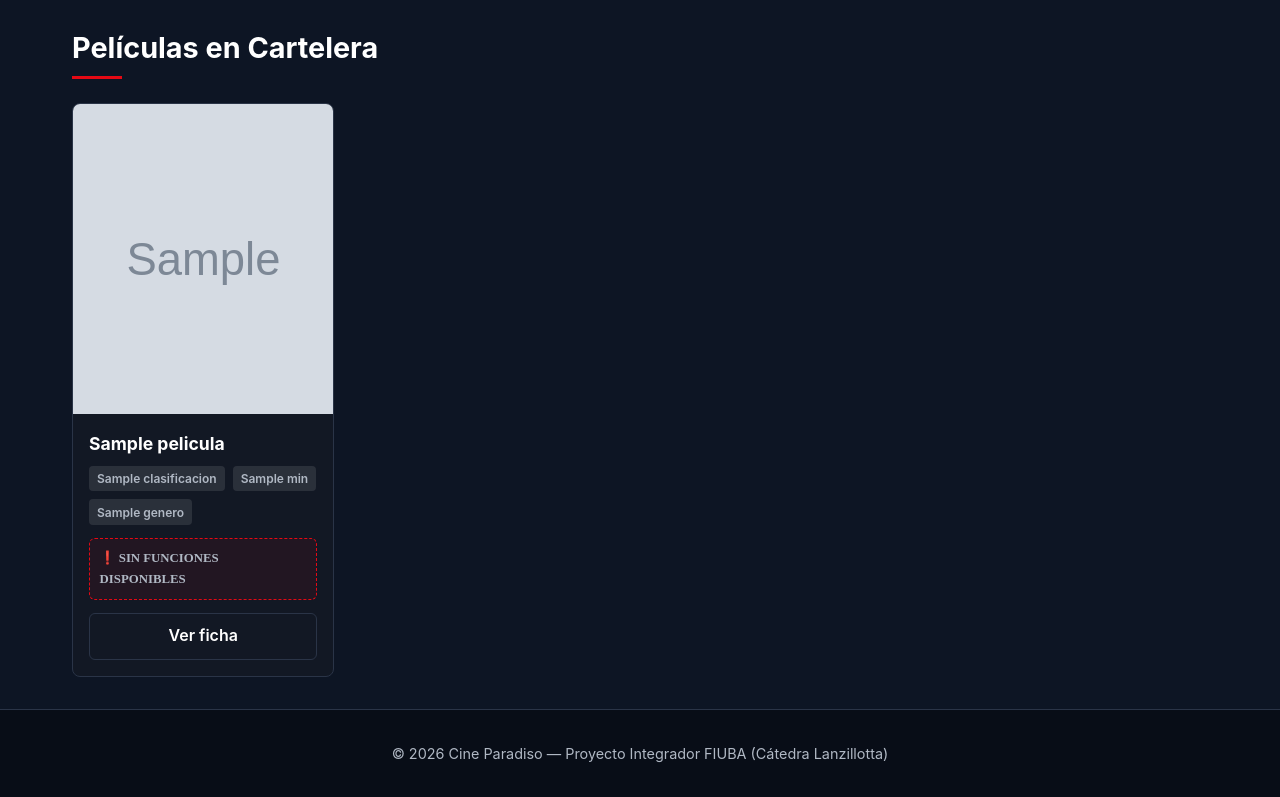
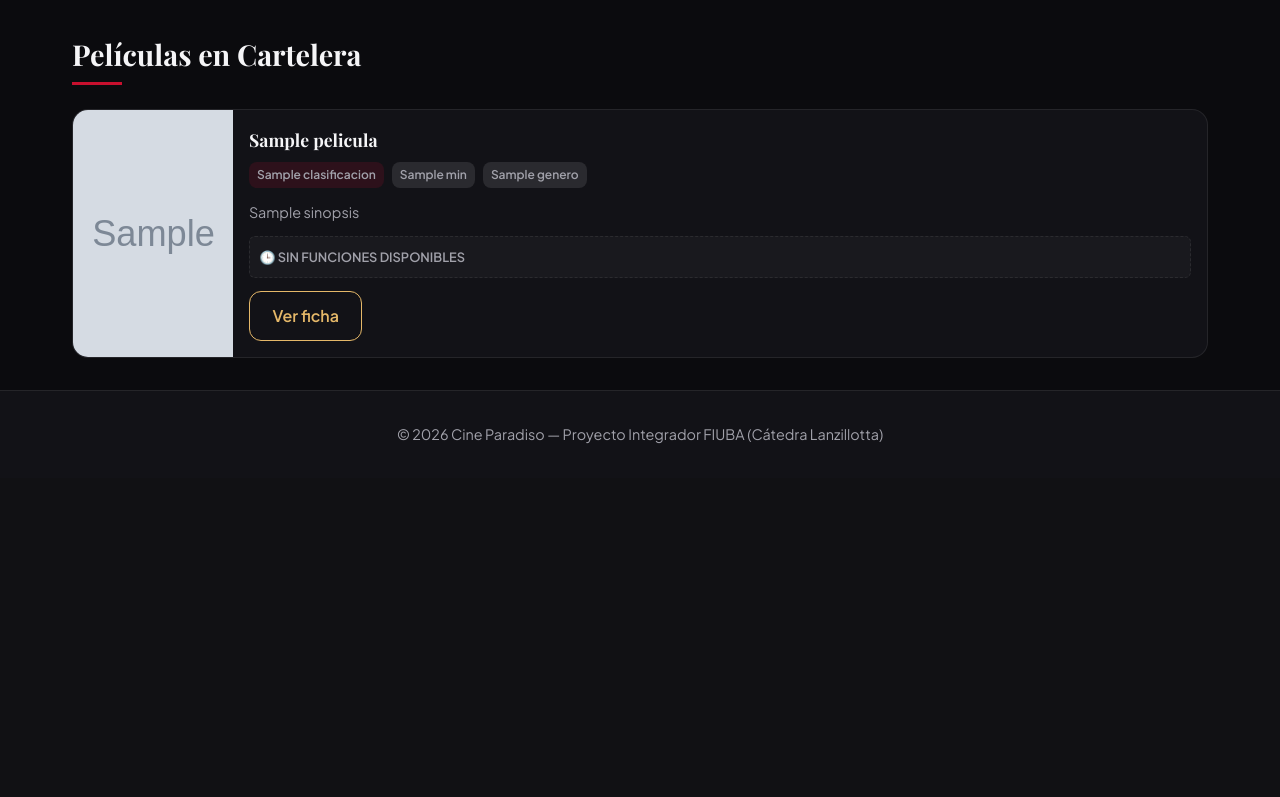
Before and after one commit to lutzio07/Front---Cine-Paradiso, a Flask app: template templates/pages/index.html in a window 1280 px wide. Shown: the part 471-1268 px from the top of the page. After the commit the page ends 915 px from the top, so only its background shows below. Run offline with Flask 3, Linux system fonts and the light colour scheme; the template is opened without the code that fills it: most values are stand-ins (such as "Sample title", 1, 10 or a date in 2020); grey boxes marked "Sample" are stand-in pictures.

Commit message:
style: paleta, tipografías, filas horizontales y vista de celular según el mockup

```diff
--- a/static/css/styles.css
+++ b/static/css/styles.css
@@ -1,19 +1,23 @@
 /* ==========================================================================
    ESTILOS GLOBALES - CINE PARADISO
    Modo Oscuro Cinematográfico
-   Paleta: Fondo #0D1524, Tarjetas #121824 / #1E2536, Acento Rojo #E50914, Texto Blanco
+   Paleta: Fondo #0B0B0E, Tarjetas #121217 / #1A1A22, Acento Rojo #C8102E, Dorado #E5B869, Texto #F5F5F7
    ========================================================================== */
 
 :root {
-    --bg-main: #0D1524;
-    --bg-card: #121824;
-    --bg-card-hover: #1E2536;
-    --accent-red: #E50914;
-    --accent-red-hover: #B80710;
-    --text-primary: #FFFFFF;
-    --text-secondary: #B0B8C4;
-    --border-color: #2A3447;
-    --font-family: 'Inter', -apple-system, BlinkMacSystemFont, 'Segoe UI', Roboto, sans-serif;
+    --bg-main: #0B0B0E;
+    --bg-card: #121217;
+    --bg-card-hover: #1A1A22;
+    --accent-red: #C8102E;
+    --accent-red-hover: #9E0B22;
+    --text-primary: #F5F5F7;
+    --text-secondary: #A1A1AA;
+    --border-color: rgba(255, 255, 255, 0.08);
+    --font-family: 'Plus Jakarta Sans',sans-serif, -apple-system, BlinkMacSystemFont, 'Segoe UI', Roboto, sans-serif;
+    --font-title: 'Playfair Display', serif;
+    --accent-gold: #E5B869;
+    --accent-gold-alt:#D4AF37;
+    --text-muted: #63636E;
 }
 
 * {
@@ -39,7 +43,7 @@ a {
 
 /* NAVBAR */
 .navbar {
-    background-color: rgba(13, 21, 36, 0.95);
+    background-color: rgba(11, 11, 14, 0.8);
     border-bottom: 1px solid var(--border-color);
     padding: 1rem 2rem;
     display: flex;
@@ -48,7 +52,7 @@ a {
     position: sticky;
     top: 0;
     z-index: 1000;
-    backdrop-filter: blur(10px);
+    backdrop-filter: blur(16px);
 }
 
 .navbar-brand {
@@ -84,8 +88,8 @@ a {
 /* BUTTONS */
 .btn {
     display: inline-block;
-    padding: 0.6rem 1.4rem;
-    border-radius: 6px;
+    padding: 0.7rem 1.4rem;
+    border-radius: 0.75rem;
     font-weight: 600;
     cursor: pointer;
     border: none;
@@ -101,22 +105,22 @@ a {
 .btn-primary:hover {
     background-color: var(--accent-red-hover);
     transform: translateY(-2px);
+    box-shadow: 0 8px 24px -2px rgba(200, 16, 46, 0.35);
 }
 
 .btn-outline {
     background-color: transparent;
-    border: 1px solid var(--border-color);
-    color: var(--text-primary);
+    border: 1.5px solid var(--accent-gold);
+    color: var(--accent-gold);
 }
 
 .btn-outline:hover {
-    border-color: var(--accent-red);
-    color: var(--accent-red);
+    background-color: rgba(229,184,105,0.08);
 }
 
 /* HERO SECTION */
 .hero {
-    background: linear-gradient(180deg, rgba(13,21,36,0.3) 0%, var(--bg-main) 100%),
+    background: linear-gradient(180deg, rgba(11,11,14,0.3) 0%, var(--bg-main) 100%),
                 url('https://images.unsplash.com/photo-1489599849927-2ee91cede3ba?auto=format&fit=crop&w=1600&q=80') center/cover no-repeat;
     padding: 5rem 2rem;
     text-align: center;
@@ -124,8 +128,9 @@ a {
 
 .hero h1 {
     font-size: 2.8rem;
-    font-weight: 900;
+    font-weight: 700;
     margin-bottom: 1rem;
+    font-family: var(--font-title);
 }
 
 .hero h1 span {
@@ -153,6 +158,7 @@ a {
     margin-bottom: 1.5rem;
     position: relative;
     padding-bottom: 0.5rem;
+    font-family: var(--font-title);
 }
 
 .section-title::after {
@@ -166,9 +172,108 @@ a {
 }
 
 .movie-grid {
-    display: grid;
-    grid-template-columns: repeat(auto-fill, minmax(220px, 1fr));
-    gap: 1.8rem;
+    display: flex;
+    flex-direction: column;
+    gap: 1rem;
+}
+
+/* MOVIE CARD */
+.movie-card {
+    background-color: var(--bg-card);
+    border: 1px solid var(--border-color);
+    border-radius: 1rem;
+    overflow: hidden;
+    transition: transform 0.3s ease, border-color 0.3s ease;
+    display: flex;
+}
+
+.movie-card:hover {
+    transform: translateY(-6px);
+    border-color: var(--accent-red);
+    background-color: var(--bg-card-hover);
+}
+
+.movie-poster {
+    width: 160px;
+    align-self: stretch;
+    object-fit: cover;
+    background-color: #1A1A22;
+    flex-shrink: 0;
+    aspect-ratio: 2 / 3;
+}
+
+.movie-body {
+    padding: 1rem;
+    display: flex;
+    flex-direction: column;
+    flex-grow: 1;
+}
+
+.movie-title {
+    font-size: 1.1rem;
+    font-weight: 700;
+    margin-bottom: 0.5rem;
+    font-family: var(--font-title);
+}
+
+.movie-meta {
+    display: flex;
+    gap: 0.5rem;
+    margin-bottom: 0.8rem;
+    flex-wrap: wrap;
+}
+
+.movie-aviso {
+    border: 1px dashed var(--border-color);
+    border-radius: 6px;
+    padding: 0.6rem;
+    background-color: rgba(255,255,255, 0.03);
+    color: var(--text-secondary);
+    font-size: 0.8rem;
+    margin-bottom: 0.8rem;
+    font-weight: 600;
+    text-transform: uppercase;
+}
+
+.movie-sinopsis {
+    color: var(--text-secondary);
+    font-size: 0.9rem;
+    margin-bottom: 0.8rem;
+    display: -webkit-box;
+    -webkit-line-clamp: 3;
+    -webkit-box-orient: vertical;
+    overflow: hidden;
+}
+
+.badge {
+    background-color: rgba(255, 255, 255, 0.1);
+    color: var(--text-secondary);
+    padding: 0.2rem 0.5rem;
+    border-radius: 0.5rem;
+    font-size: 0.75rem;
+    font-weight: 600;
+    white-space: nowrap;
+}
+
+.badge-red {
+    background-color: rgba(200,16,46,0.15);
+    font-family: var(--accent-red)
+}
+.movie-card .btn {
+    margin-top: auto;
+    width: fit-content;
+    align-self: flex-start;
+}
+
+/* FOOTER */
+.footer {
+    margin-top: auto;
+    background-color: #121217;
+    border-top: 1px solid var(--border-color);
+    padding: 2rem;
+    text-align: center;
+    color: var(--text-secondary);
+    font-size: 0.9rem;
 }
 
 @media (max-width: 640px) {
@@ -176,6 +281,7 @@ a {
         flex-direction: column;
         gap: 1rem;
         padding: 1rem;
+        position: static;
     }
 
     .navbar-nav {
@@ -191,87 +297,19 @@ a {
     .container {
         padding: 1rem;
     }
-}
 
-/* MOVIE CARD */
     .movie-card {
-    background-color: var(--bg-card);
-    border: 1px solid var(--border-color);
-    border-radius: 8px;
-    overflow: hidden;
-    transition: transform 0.3s ease, border-color 0.3s ease;
-    display: flex;
         flex-direction: column;
     }
 
-.movie-card:hover {
-    transform: translateY(-6px);
-    border-color: var(--accent-red);
-    background-color: var(--bg-card-hover);
+    .movie-card .btn {
+        width: 100%;
     }
-
     .movie-poster {
         width: 100%;
-    height: 310px;
-    object-fit: cover;
-    background-color: #1a2233;
+        height: auto;
+        min-height: 0;
+        aspect-ratio: 2/3;
+        object-position: top;
     }
-
-.movie-body {
-    padding: 1rem;
-    display: flex;
-    flex-direction: column;
-    flex-grow: 1;
 }
-
-.movie-title {
-    font-size: 1.1rem;
-    font-weight: 700;
-    margin-bottom: 0.5rem;
-}
-
-.movie-meta {
-    display: flex;
-    gap: 0.5rem;
-    margin-bottom: 0.8rem;
-    flex-wrap: wrap;
-}
-
-.movie-aviso {
-    border: 1px dashed var(--accent-red);
-    border-radius: 6px;
-    padding: 0.6rem;
-    background-color: rgba(229, 9, 20, 0.08);
-    color: var(--text-secondary);
-    font-size: 0.8rem;
-    margin-bottom: 0.8rem;
-    font-family: 'Roboto Slab', serif;
-    font-weight: 600;
-    text-transform: uppercase;
-}
-
-.badge {
-    background-color: rgba(255, 255, 255, 0.1);
-    color: var(--text-secondary);
-    padding: 0.2rem 0.5rem;
-    border-radius: 4px;
-    font-size: 0.75rem;
-    font-weight: 600;
-    white-space: nowrap;
-}
-
-.movie-card .btn {
-    margin-top: auto;
-    width: 100%;
-}
-
-/* FOOTER */
-.footer {
-    margin-top: auto;
-    background-color: #080D17;
-    border-top: 1px solid var(--border-color);
-    padding: 2rem;
-    text-align: center;
-    color: var(--text-secondary);
-    font-size: 0.9rem;
-}
--- a/templates/base.html
+++ b/templates/base.html
@@ -4,7 +4,11 @@
     <meta charset="UTF-8">
     <meta name="viewport" content="width=device-width, initial-scale=1.0">
     <title>{% block title %}Cine Paradiso - Clásicos en Pantalla Grande{% endblock %}</title>
+    <link rel="preconnect" href="https://fonts.googleapis.com">
+    <link rel="preconnect" href="https://fonts.gstatic.com" crossorigin>
+    <link href="https://fonts.googleapis.com/css2?family=Playfair+Display:wght@600;700&family=Plus+Jakarta+Sans:wght@400;600;700&display=swap" rel="stylesheet">
     <link rel="stylesheet" href="{{ url_for('static', filename='css/styles.css') }}">
+
 </head>
 <body>
 
--- a/templates/pages/index.html
+++ b/templates/pages/index.html
@@ -24,8 +24,9 @@
                     <span class="badge">{{ p.duracion_minutos }} min</span>
                     <span class="badge">{{ p.genero }}</span>
                 </div>
+                <p class="movie-sinopsis">{{ p.sinopsis }}</p>
                 {% if not p.tiene_funciones_disponibles %}
-                    <div class="movie-aviso" role="alert">❗ Sin funciones disponibles</div>
+                    <div class="movie-aviso" role="alert">🕒 Sin funciones disponibles</div>
                 {% endif %}
                 <a href="{{ url_for('main.pelicula_detalle', id_pelicula=p.id_pelicula) }}" class="btn {{ 'btn-primary' if p.tiene_funciones_disponibles else 'btn-outline' }}">{{'Ver funciones y horarios' if p.tiene_funciones_disponibles else 'Ver ficha' }}</a>
             </div>
```
Lines whose indentation alone changed are shown as unchanged.
